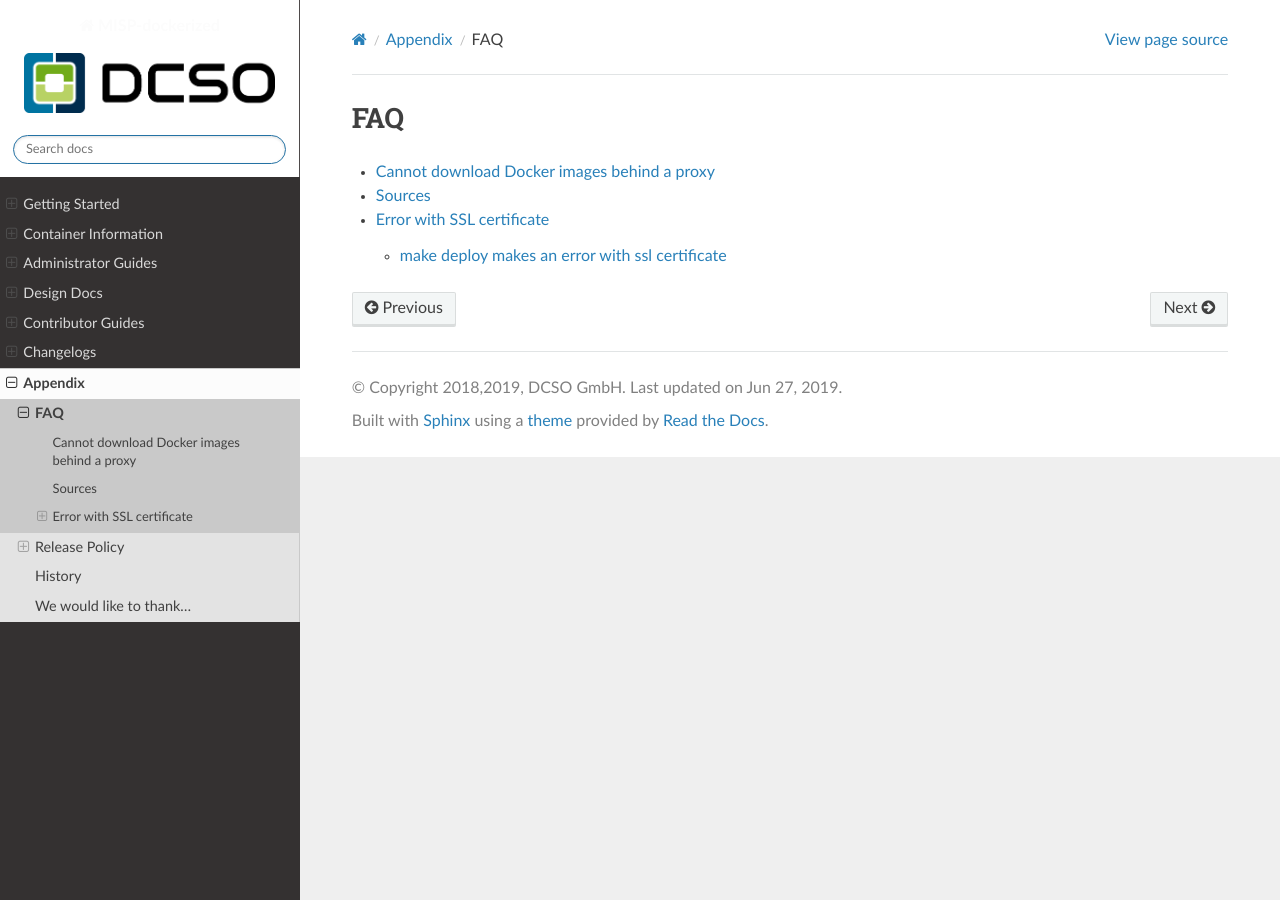
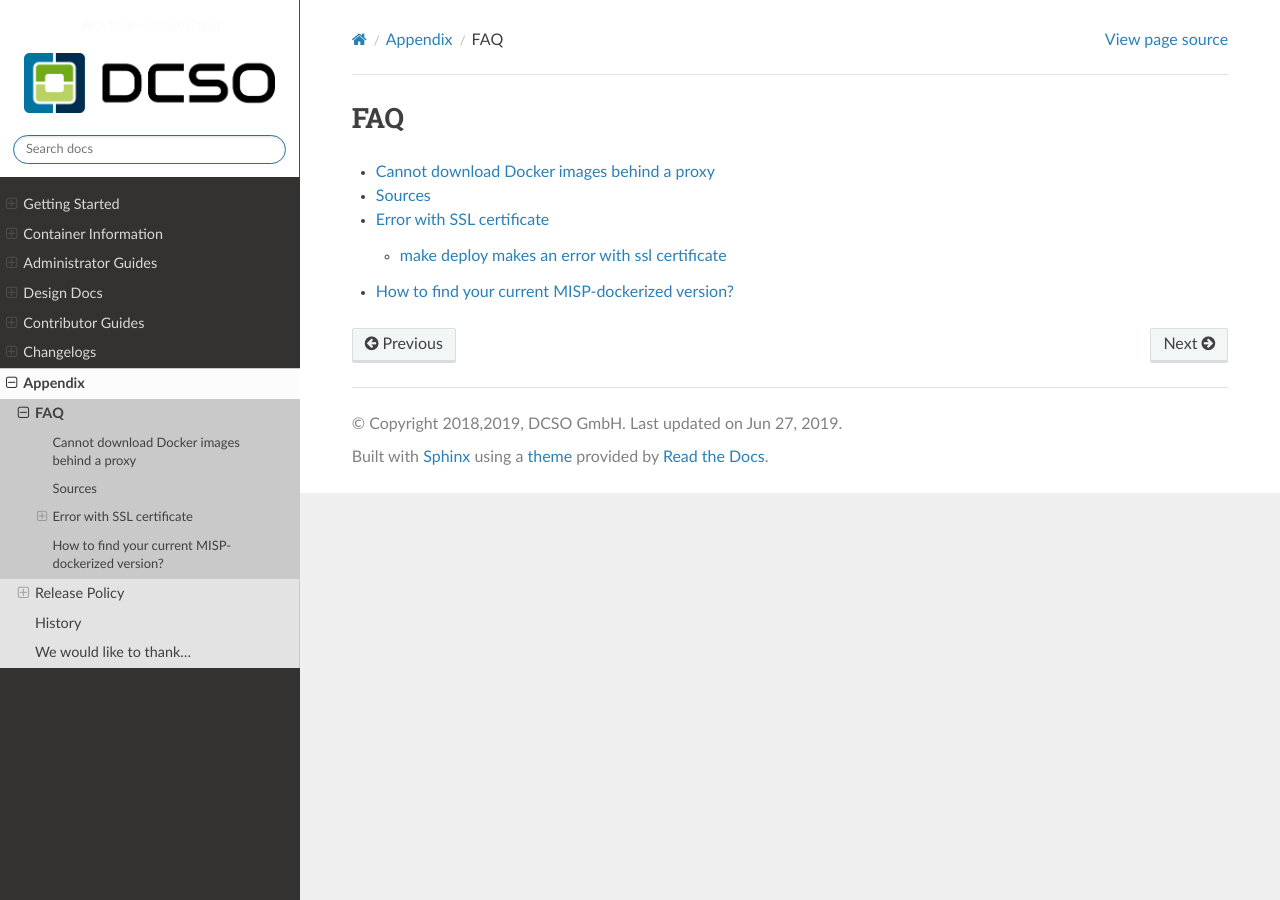
Before and after one commit to DCSO/MISP-dockerized-docs, a Sphinx documentation site: the page built from docs/appendix/faq/index.rst, in a window 1280 px wide. Built offline with Sphinx 7.4.7 and the Read the Docs theme 2.0.0, drawn with Linux system fonts in a browser that asks for light colours; pages that are not in the unit, such as notebooks, are missing from menus; some of the changed lines change nothing that is shown.

Commit message:
Add a guide to howto find out your version

```diff
--- a/docs/appendix/faq/index.rst
+++ b/docs/appendix/faq/index.rst
@@ -6,3 +6,4 @@
 
    docker
    cert_error
+   version
--- /dev/null
+++ b/docs/appendix/faq/version.rst
@@ -0,0 +1,29 @@
+How to find your current MISP-dockerized version?
+==================================================
+
+To find out your current installed MISP-dockerized version you have more than one option.
+
+Options:
+
+1.
+Check if you have a specific Git release activated: :code:`git status|head -n 1`
+
+2.
+Check if there exists symbol link for the folder current: :code:`ls -la <MISP-dockerized path>`
+My result is:
+
+.. code-block:: bash
+
+    lrwxrwxrwx  1 user user     5 Jun 11 10:09 current -> 1.2.0
+
+In this case the version is 1.2.0.
+
+3.
+Check your MISP-dockerized misp-server container: :code:`docker ps -a | grep misp-server`
+My result is:
+
+.. code-block:: bash
+
+    bb71f04967b7        dcso/misp-dockerized-server:2.4.nightly-debian-dev   "/entrypoint.sh"         9 minutes ago       Up 8 minutes (healthy)   80/tcp, 443/tcp                            misp-server
+
+Then go to https://dcso.github.io/MISP-dockerized-docs/ and see the MISP-dockerized release to MISP-server mapping.
```
